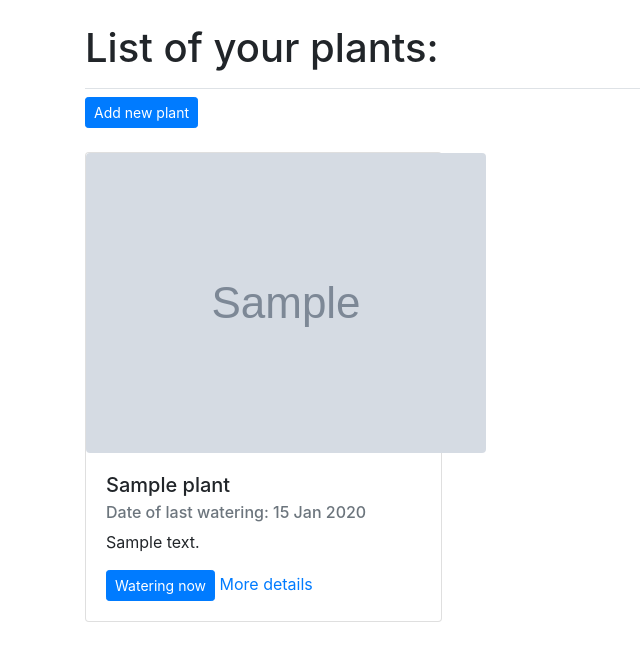
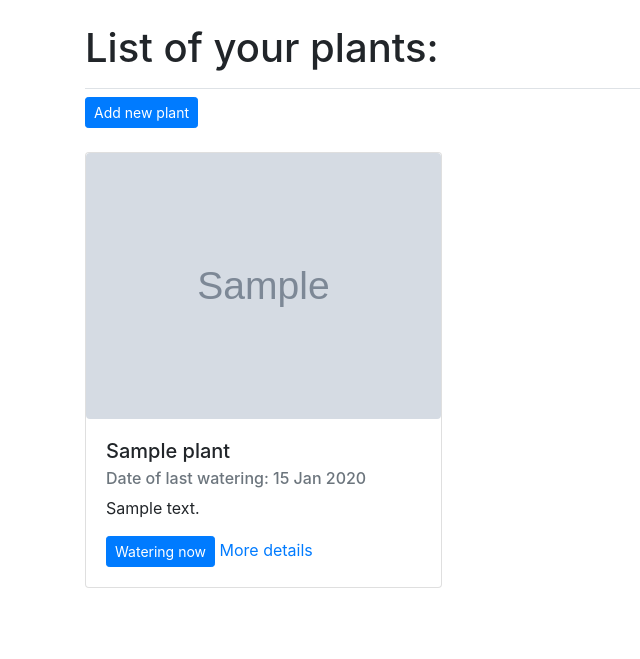
Before and after one commit to KasiaCzy/garden, a Django app: page /list/ in a window 1280 px wide. Shown: the part 58-717 px from the top of the page, without its empty margins (0-640 px from the left). Run offline with Django 3.2, Linux system fonts and the light colour scheme; a user stored in the database is signed in; tables that the repository leaves empty hold one stand-in row (values such as "Sample post"); grey boxes marked "Sample" are stand-in pictures; some libraries are stand-ins or nearby versions.

Commit message:
Fixed README file and class for img tag.

```diff
--- a/plants/templates/plants/cards.html
+++ b/plants/templates/plants/cards.html
@@ -1,7 +1,7 @@
 <div class="card-columns">
   {% for plant in plants %}
     <div class="card">
-    <img src="{{ plant.image.url }}" class="rounded mx-auto d-block">
+    <img src="{{ plant.image.url }}" class="img-fluid rounded mx-auto d-block">
       <div class="card-body">
         <h5 class="card-title">{{ plant.name }}</h5>
         <h6 class="card-subtitle mb-2 text-muted">
--- a/plants/templates/plants/plant.html
+++ b/plants/templates/plants/plant.html
@@ -3,7 +3,7 @@
 
 {% block page_header %}
   <h2>{{ plant }}</h2>
-  <img src="{{ plant.image.url }}" class="rounded mx-auto d-block">
+  <img src="{{ plant.image.url }}" class="img-fluid rounded mx-auto d-block">
 {% endblock page_header %}
 
 {% block content %}
```
Also changed, not shown: README.md.
